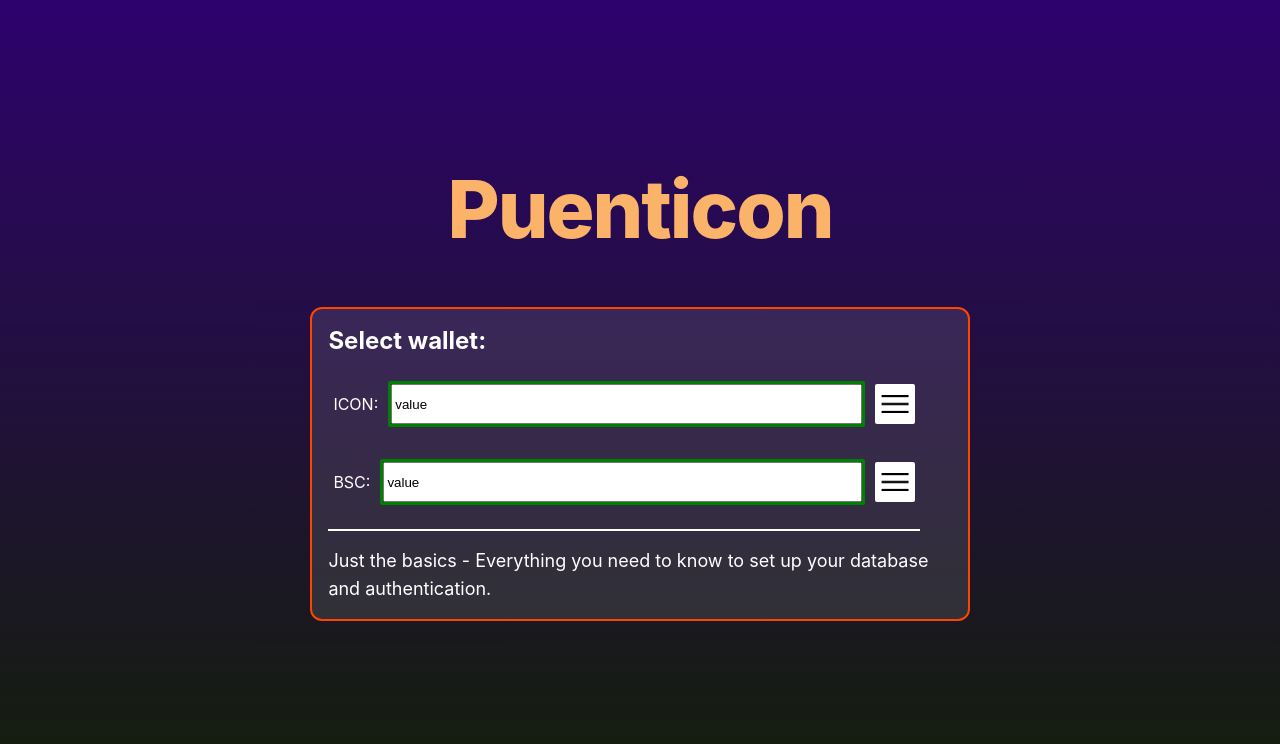
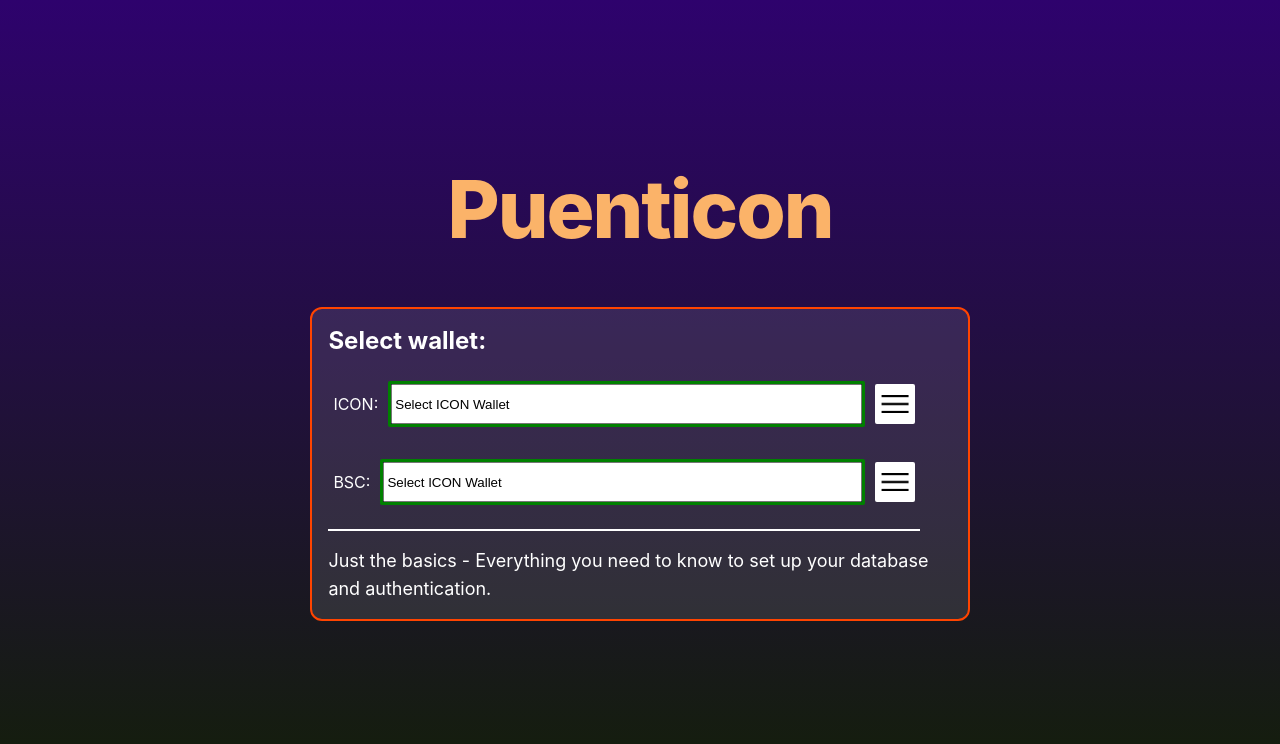
Before and after one commit to Espanicon/puenticon, a Next.js app: page / in a window 1280 px wide. Shown: the top 744 px of the page. Built offline with nearby package versions, Linux system fonts and the light colour scheme.

Commit message:
building: fixed input component for wallet selection on ICON chain

```diff
--- a/src/components/WalletSelect/WalletSelect.tsx
+++ b/src/components/WalletSelect/WalletSelect.tsx
@@ -1,3 +1,4 @@
+import { useState } from "react";
 import IconLoginBtn from "../IconLoginBtn/IconLoginBtn";
 import styles from "./WalletSelect.module.css";
 
@@ -6,9 +7,9 @@ type WalletProps = {
 };
 
 export default function WalletSelect({ chain = "icon" }: WalletProps) {
+  const [iconWallet, setIconWallet] = useState("Select ICON Wallet");
   function handleLogin(wallet: string) {
-    console.log("selected wallet");
-    console.log(wallet);
+    setIconWallet(wallet);
   }
   return (
     <div className={styles.walletSelectMain}>
@@ -21,7 +22,8 @@ export default function WalletSelect({ chain = "icon" }: WalletProps) {
         <input
           type="text"
           name="name"
-          value="value"
+          value={iconWallet}
+          readOnly
           className={styles.walletSelectInput}
         />
       </div>
```
